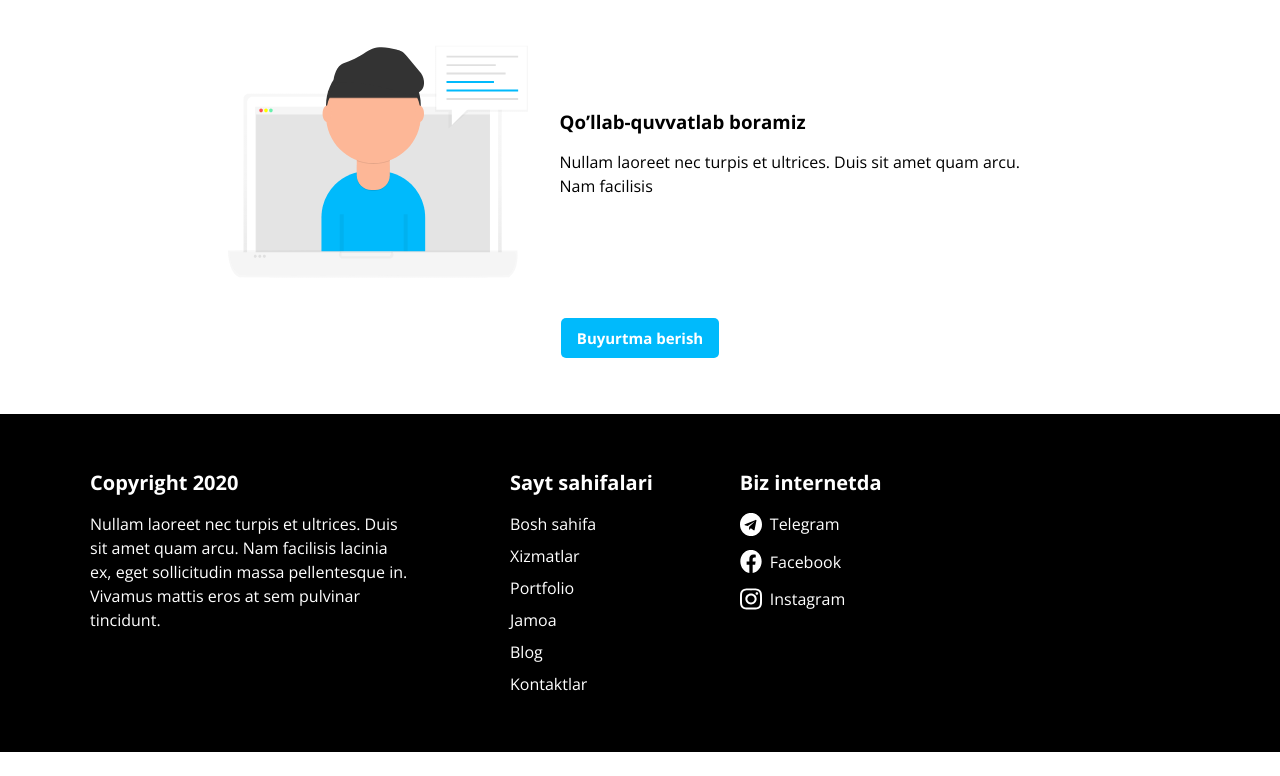
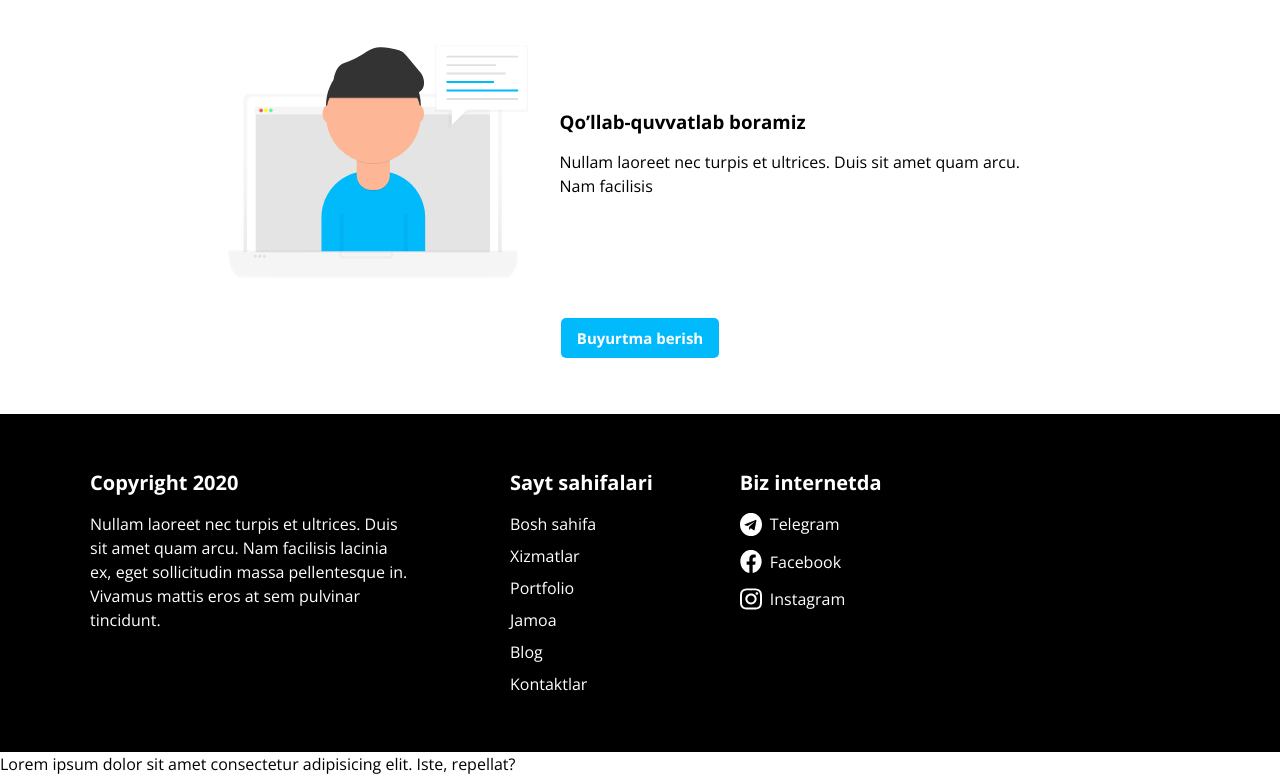
Before and after one commit to toshtemirov003/toshtemirov-social, a plain HTML site: page index.html in a window 1280 px wide. Shown: the part 2590-3366 px from the top of the page. Before the commit the page ends 3342 px from the top, so only its background shows below. Drawn offline with Linux system fonts and the light colour scheme; files whose address does not match are found by name.

Commit message:
add footer to html

```diff
--- a/index.html
+++ b/index.html
@@ -177,5 +177,8 @@
             </div>
         </div>
     </footer>
+    <footer>
+        Lorem ipsum dolor sit amet consectetur adipisicing elit. Iste, repellat?
+    </footer>
 </body>
 </html>
```
